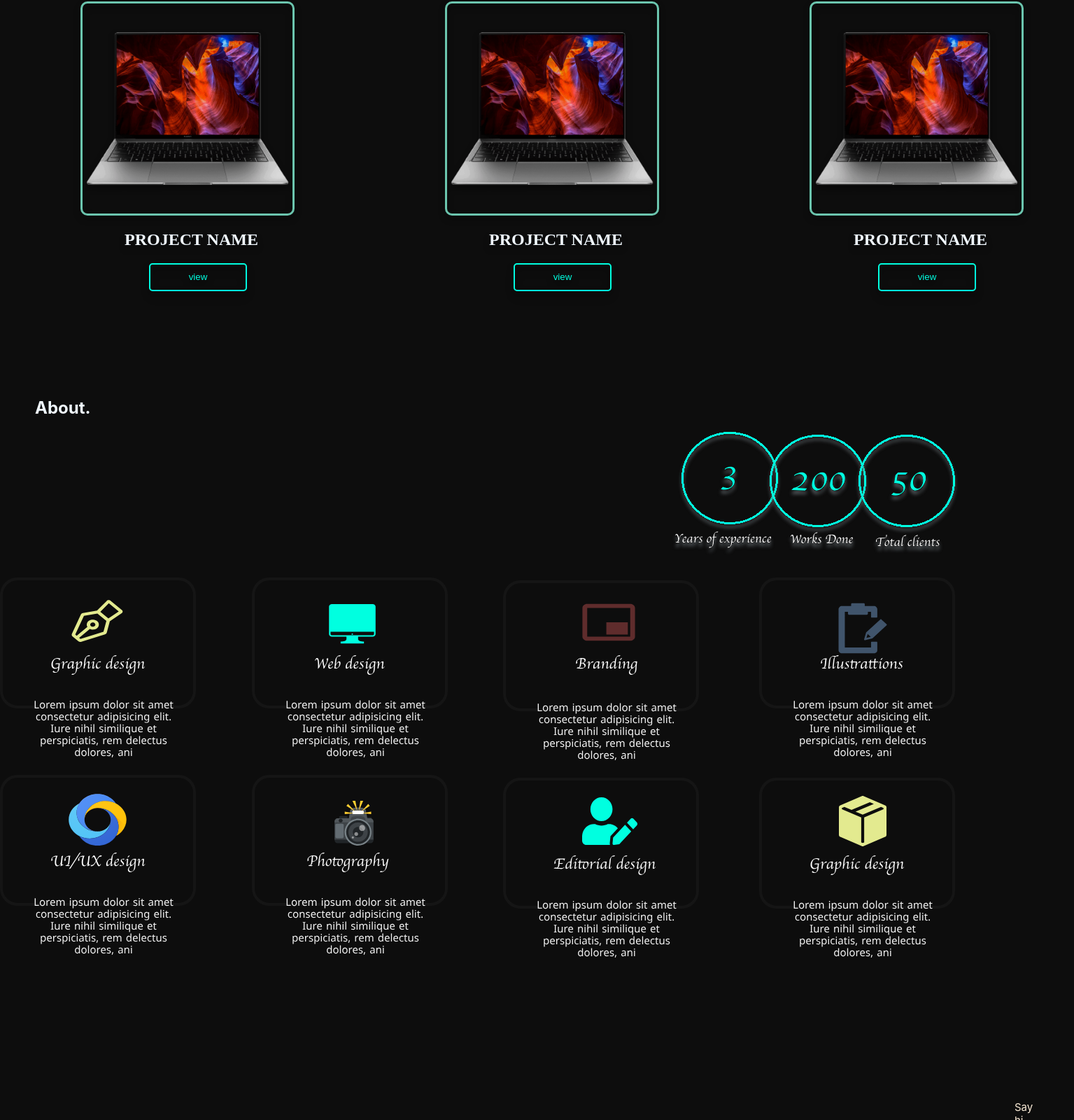
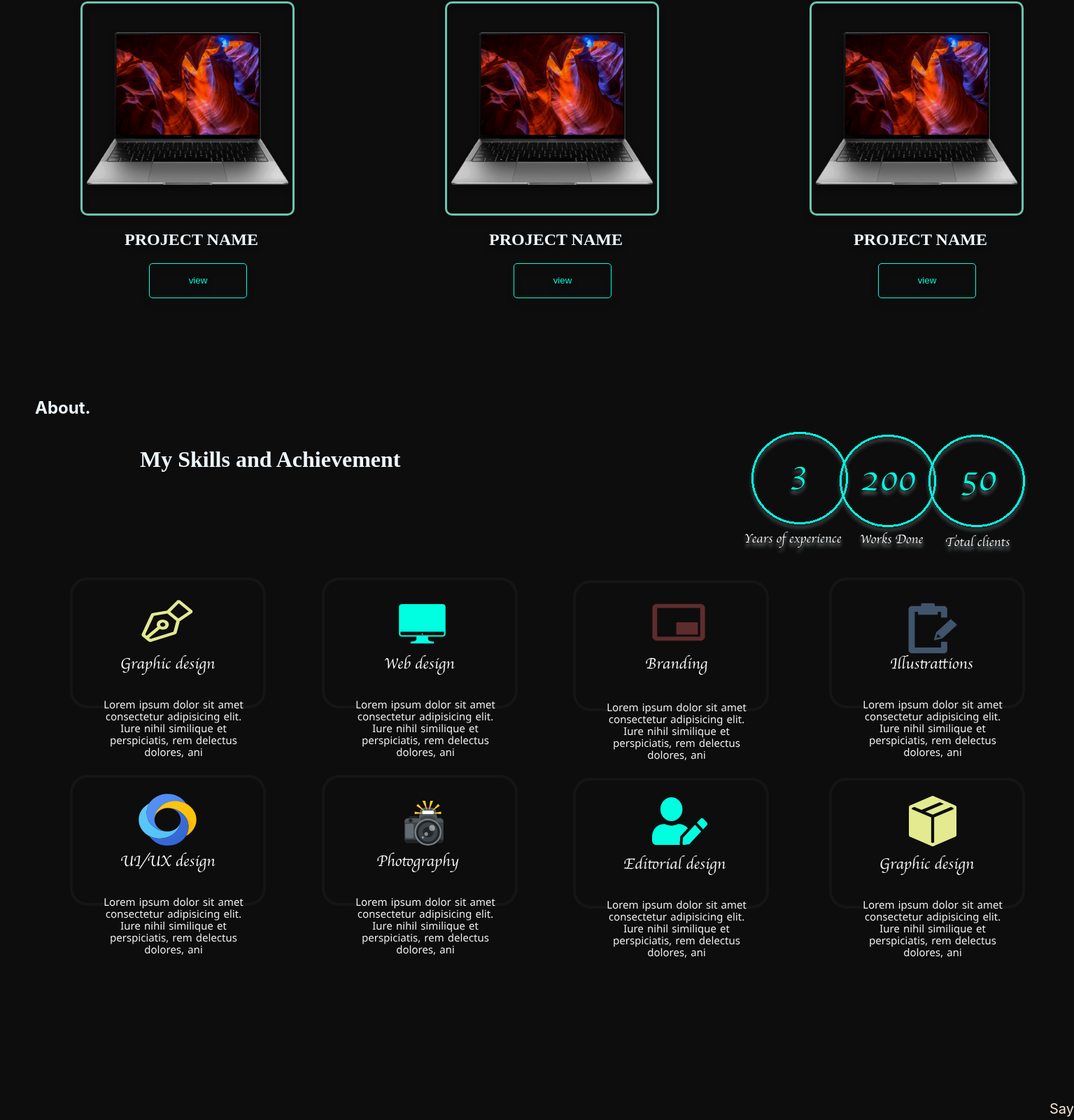
Before and after one commit to paulisreal/reactportfolio, a React (Create React App) app: page / in a window 1280 px wide. Shown: the part 1354-2954 px from the top of the page at 70% size, 1535 px wide, since content can reach past the window. Built offline with nearby package versions, Linux system fonts and the light colour scheme.

Commit message:
new-feature

```diff
--- a/src/components/Aboutpage.css
+++ b/src/components/Aboutpage.css
@@ -4,12 +4,22 @@
     margin-top: 10px;
     padding-top: 250px;
 
+
+
 }
 .skills{
   position: absolute;
-  left: 100px;
-  top: 160px;
+  /* padding-left: 20px; */
+  left: 200px;
+
+
+
+
   font-family: 'Apple Chancery';
 
 
 }
+.svg-about{
+  position: relative;
+  left: 100px;
+}
--- a/src/components/Socials.css
+++ b/src/components/Socials.css
@@ -2,8 +2,8 @@
     color: antiquewhite;
     display: flex;
     margin-top: 200px;
-     margin-left: 600px;
-    font-size: large;
+     margin-left: 700px;
+    font-size: 20px;
     align-items: center;
     gap: 30px;
 
@@ -13,6 +13,6 @@
     cursor: pointer;
    }
    .email{
-    margin-left: 700px;
-    font-size: 15px;
+    margin-left: 650px;
+    font-size: 20px;
    }
--- a/src/components/Socials.js
+++ b/src/components/Socials.js
@@ -18,7 +18,7 @@ function Socials() {
     <FiLinkedin />
     <AiOutlineGithub/>
     <div className='email'>
-      Say hi <MdOutlineMarkEmailUnread/>
+  Say hi <MdOutlineMarkEmailUnread/>
     </div>
 </div>
 
--- a/src/components/Workpage.css
+++ b/src/components/Workpage.css
@@ -50,10 +50,10 @@ align-items: center;
 color: #00FFE0;
  box-sizing: border-box;
 background: transparent;
+height: 50px;
 width: 140px;
-height: 40px;
 margin-left: 95px;
-border: 2px solid #00FFE0;
+border: 1px solid #00FFE0;
 filter: drop-shadow(0px 5px 5px rgba(2, 2, 2, 0.25));
 border-radius: 5px;
 cursor: pointer;
```
Also changed, not shown: src/components/Aboutpage.js.
